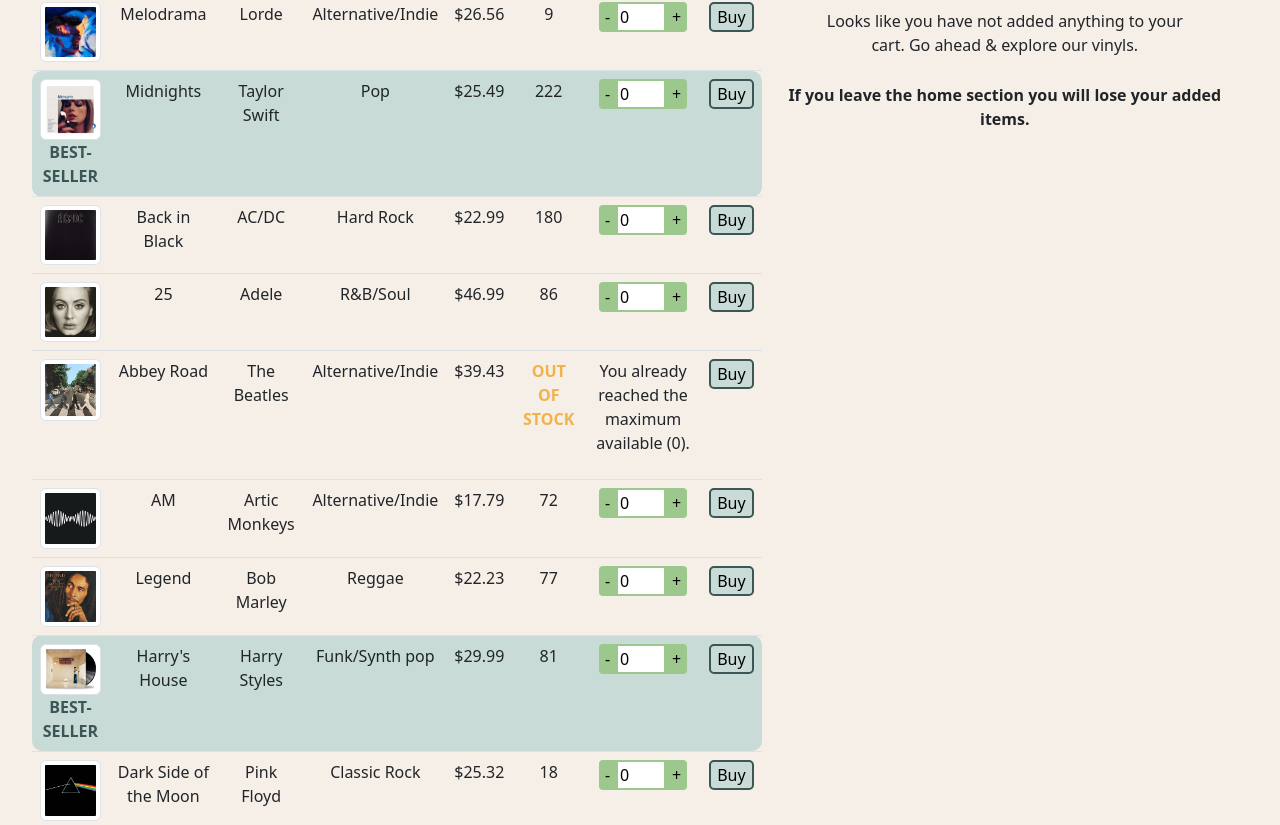
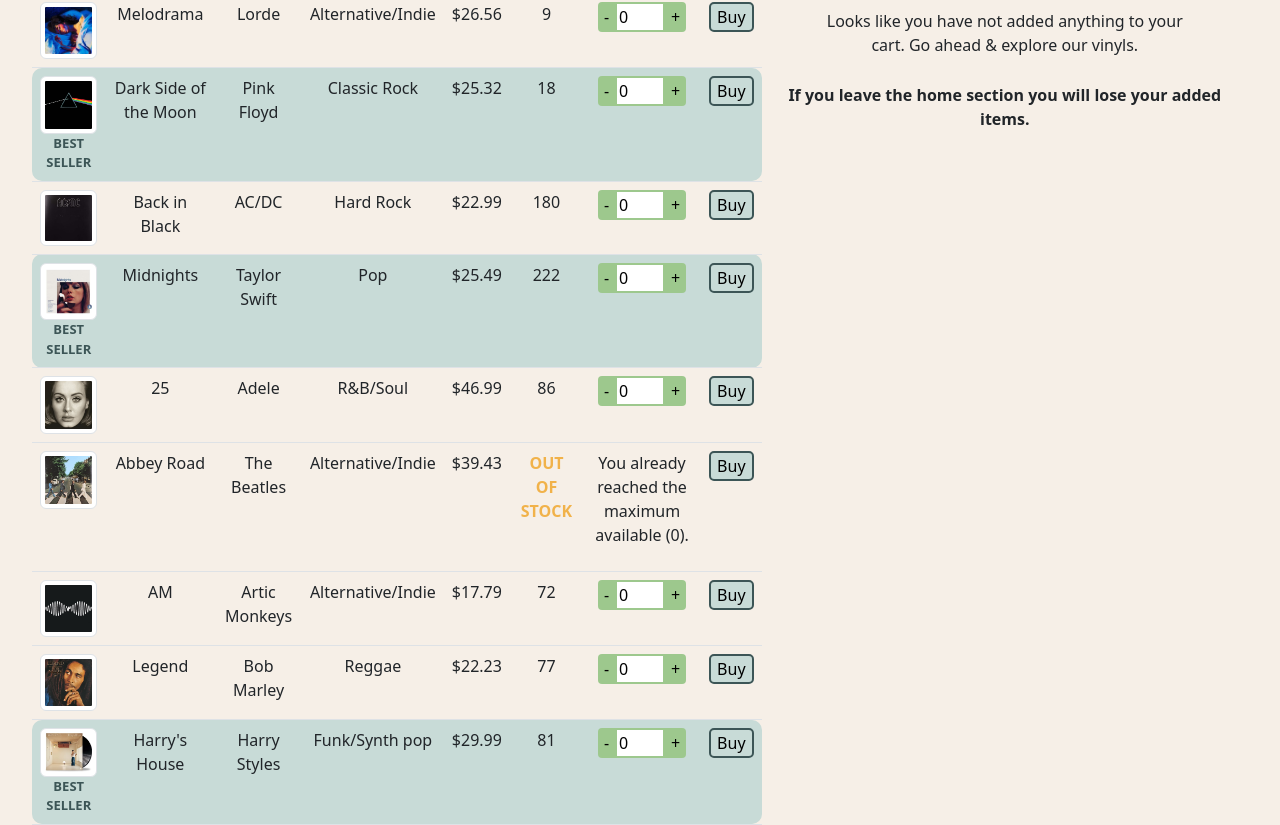
Before and after one commit to atomasr/vinylstore-angular, an Angular app: page /home in a window 1280 px wide. Shown: the part 213-1038 px from the top of the page. Built offline with nearby package versions, Linux system fonts and the light colour scheme.

Commit message:
Push antes de crear delete-cart y like.

```diff
--- a/src/app/input-integer/input-integer.component.ts
+++ b/src/app/input-integer/input-integer.component.ts
@@ -19,9 +19,6 @@
   @Output()
   quantityChange: EventEmitter<number> = new EventEmitter<number>();
 
-  @Output()
-  maxReached: EventEmitter<string> = new EventEmitter<string>();
-
   ngOnInit(): void {
   }
 
--- a/src/app/vinyl-list/vinyl-list.component.html
+++ b/src/app/vinyl-list/vinyl-list.component.html
@@ -15,7 +15,7 @@
     <tbody>
         <tr *ngFor="let vinyl of vinyls" [ngClass]="{'bestseller': vinyl.bestSeller}">
             <td><img width="120px" class="img-thumbnail" [src]="vinyl.img">
-                <p class="bold" *ngIf="vinyl.bestSeller">BEST-SELLER</p>
+                <p class="bold" *ngIf="vinyl.bestSeller">BEST SELLER</p>
             </td>
             <td>{{vinyl.name}}</td>
             <td>{{vinyl.author}}</td>
--- a/src/app/vinyl-list/vinyl-list.component.scss
+++ b/src/app/vinyl-list/vinyl-list.component.scss
@@ -1,5 +1,9 @@
 .bestseller {
     background-color: #C8DBD7;
+}
+
+.bestseller td:first-child p {
+    font-size: 13px;
 }
 
 .bestseller td:first-child {
--- a/src/app/vinyl-list/vinyl-list.component.ts
+++ b/src/app/vinyl-list/vinyl-list.component.ts
@@ -18,13 +18,13 @@
     "bestSeller": false,
     "quantity": 0,
   },
-    {
-    "img": "assets/img/midnights.jpg",
-    "name": "Midnights",
-    "author": "Taylor Swift",
-    "genre": "Pop",
-    "price": 25.49,
-    "stock": 222,
+  {
+    "img": "assets/img/darkside.jpg",
+    "name": "Dark Side of the Moon",
+    "author": "Pink Floyd",
+    "genre": "Classic Rock",
+    "price": 25.32,
+    "stock": 18,
     "bestSeller": true,
     "quantity": 0,
   },
@@ -37,6 +37,16 @@
     "stock": 180,
     "bestSeller": false,
     "quantity": 0,
+  },
+  {
+  "img": "assets/img/midnights.jpg",
+  "name": "Midnights",
+  "author": "Taylor Swift",
+  "genre": "Pop",
+  "price": 25.49,
+  "stock": 222,
+  "bestSeller": true,
+  "quantity": 0,
   },
   {
     "img": "assets/img/25.jpg",
@@ -89,16 +99,6 @@
     "quantity": 0,
   },
   {
-    "img": "assets/img/darkside.jpg",
-    "name": "Dark Side of the Moon",
-    "author": "Pink Floyd",
-    "genre": "Classic Rock",
-    "price": 25.32,
-    "stock": 18,
-    "bestSeller": false,
-    "quantity": 0,
-  },
-  {
     "img": "assets/img/hozier.jpg",
     "name": "Hozier",
     "author": "Hozier",
```
